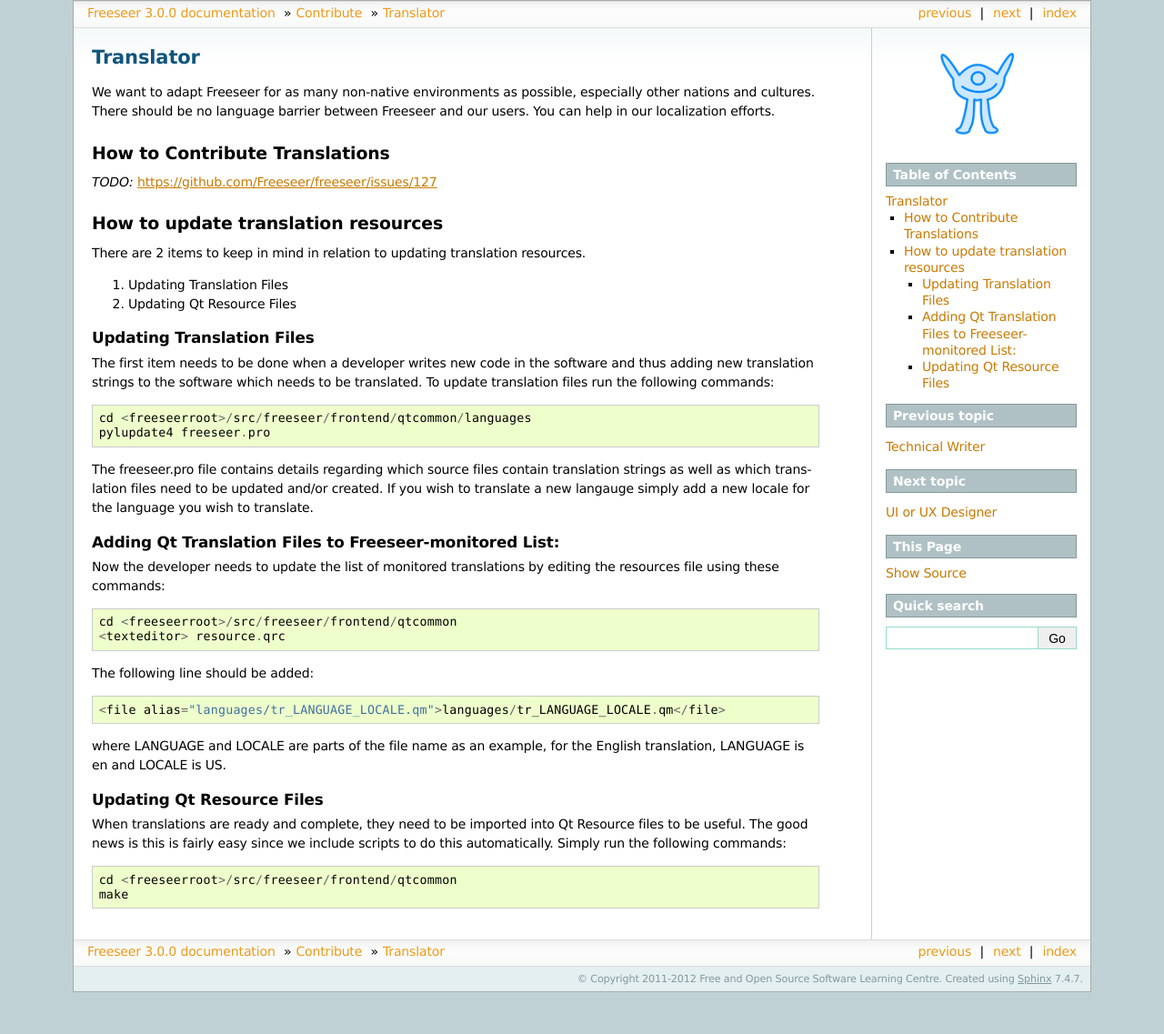
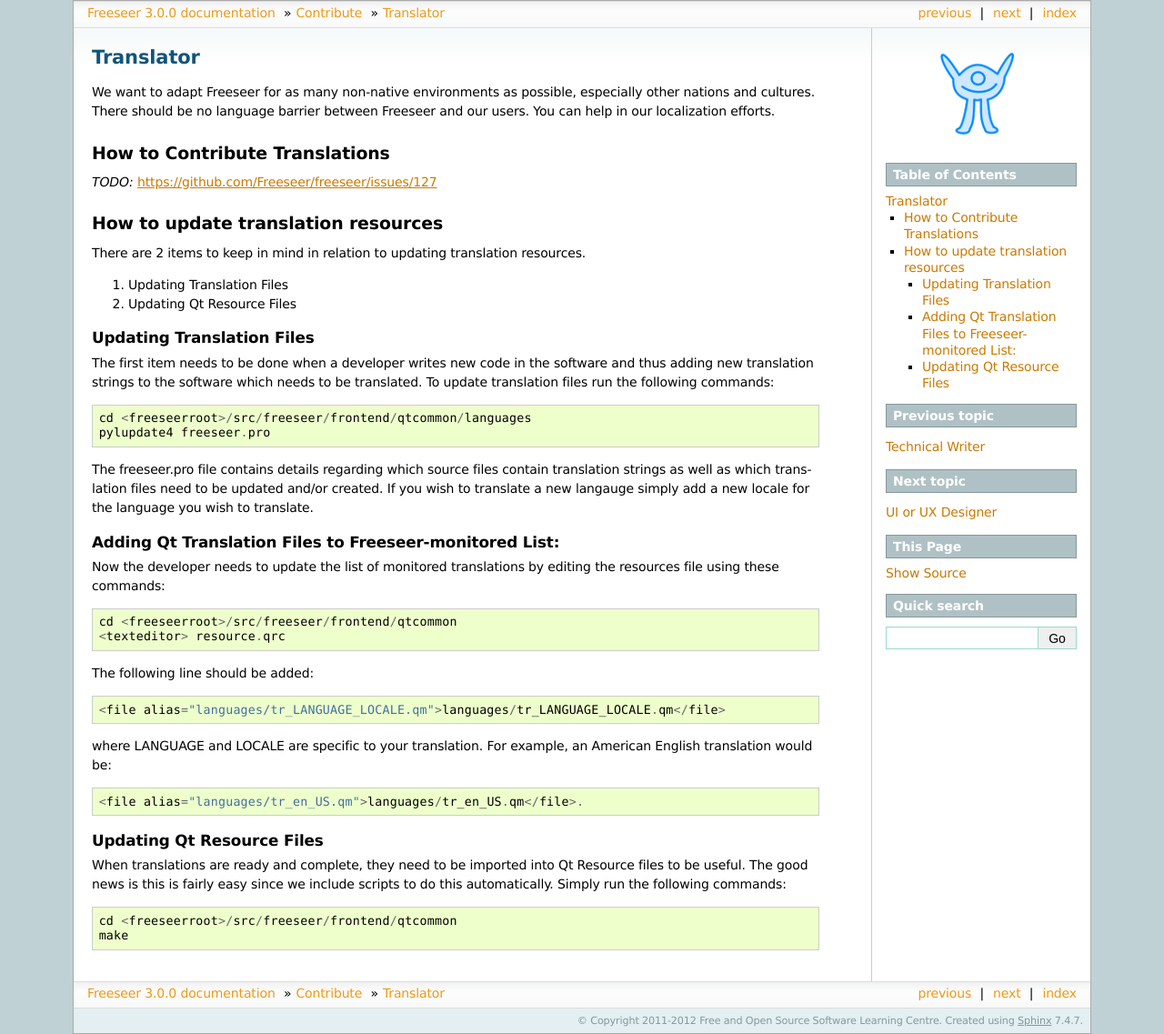
Before and after one commit to Freeseer/freeseer, a Sphinx documentation site: the page built from source/contribute/translation.rst, in a window 1280 px wide. Shown: the whole page at 91% size. Built offline with Sphinx 7.4.7, drawn with Linux system fonts in a browser that asks for light colours; before the commit the page ends 1091 px from its top, so only the background shows below that.

Commit message:
Solves a confusing line in the documentation.

```diff
--- a/source/contribute/translation.rst
+++ b/source/contribute/translation.rst
@@ -44,8 +44,11 @@ The following line should be added::
 
    <file alias="languages/tr_LANGUAGE_LOCALE.qm">languages/tr_LANGUAGE_LOCALE.qm</file>
 
-where LANGUAGE and LOCALE are parts of the file name as an example, for the English translation, LANGUAGE is en
-and LOCALE is US.
+where LANGUAGE and LOCALE are specific to your translation. For example, an American English translation
+would be::
+
+   <file alias="languages/tr_en_US.qm">languages/tr_en_US.qm</file>.
+
 
 Updating Qt Resource Files
 ^^^^^^^^^^^^^^^^^^^^^^^^^^
```
